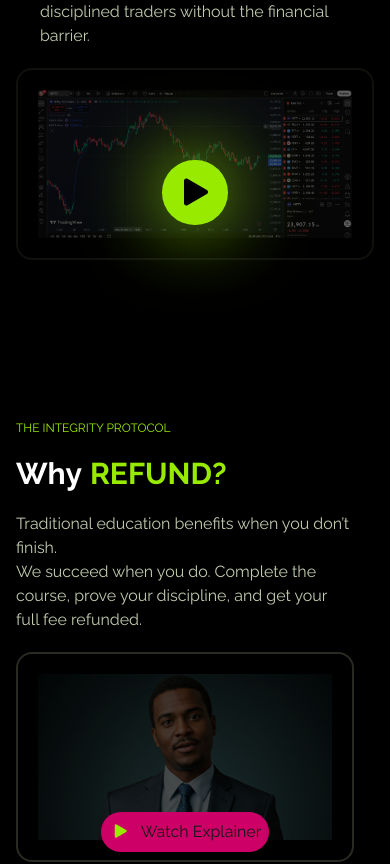
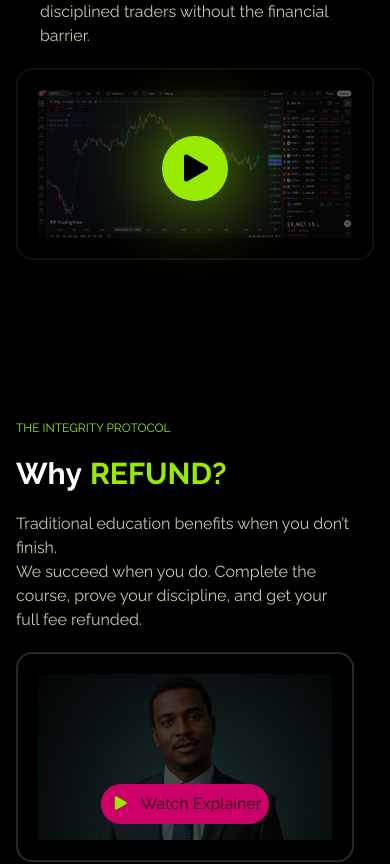
Before and after one commit to bot-rohit/Front-LMS, a Next.js app: page / in a window 390 px wide. Shown: the part 2200-3064 px from the top of the page. Built offline with nearby package versions, Linux system fonts and the light colour scheme.

Commit message:
landing responsive Fix

```diff
--- a/src/components/landing/LeaderBoard/Leader.tsx
+++ b/src/components/landing/LeaderBoard/Leader.tsx
@@ -38,7 +38,7 @@ const Leader = () => {
                         <div className=' flex items-end gap-5'>
                             <div className='flex flex-col items-center gap-3'>
                                 <div className='rounded-full border-4 border-neon-green p-1 size-18'>
-                                    <img src='/assets/nav/person.png' className='w-full h-full rounded-full object-cover' />
+                                    <img src='/assets/Nav/person.png' className='w-full h-full rounded-full object-cover' />
                                 </div>
                                 <div className='px-7 py-13 rounded-t-3xl bg-[#2D3128] flex items-center justify-center text-white text-4xl font-bold'>
                                     2
@@ -51,7 +51,7 @@ const Leader = () => {
                                     </div>
                                 </div>
                                 <div className=' rounded-full border-4 border-neon-green p-1'>
-                                    <img src='/assets/nav/person.png' className='w-full h-full rounded-full object-cover' />
+                                    <img src='/assets/Nav/person.png' className='w-full h-full rounded-full object-cover' />
                                 </div>
                                 <div className='px-7 py-20 rounded-t-3xl bg-neon-green flex items-center justify-center text-black text-5xl font-bold'>
                                     1
--- a/src/components/landing/Refund/WhyRefund.tsx
+++ b/src/components/landing/Refund/WhyRefund.tsx
@@ -61,7 +61,7 @@ const WhyRefund = () => {
                                 <Image src={'/assets/Landing/Mentor.png'} alt='img' height={200} width={200}
                                     className=' absolute z-1
                                                 border-2 border-card-page rounded-2xl w-xl p-5 object-cover opacity-100 '/>
-                                <div className=' absolute z-2 lg:mt-60 mt-40 px-2 py-1 gap-2 rounded-full bg-red-given flex justify-center align-middle items-center'>
+                                <div className=' absolute z-2 lg:mt-60 mt-33 px-2 py-1 gap-2 rounded-full bg-red-given flex justify-center align-middle items-center'>
                                     <i className="bi bi-play-fill text-neon-green text-2xl "></i>
                                     <p>Watch Explainer</p>
 
--- a/src/components/landing/ZeroRisk/Zero.tsx
+++ b/src/components/landing/ZeroRisk/Zero.tsx
@@ -76,7 +76,7 @@ const Zero = () => {
                         className='
                     border-2 border-card-page rounded-2xl w-xl p-5 object-cover opacity-40 '/>
                     <div className='shadow-[0_0_80px_#A6FF00]
-                     absolute z-2 lg:mt-30 mt-23 pl-2.5 pr-2  py-2 rounded-full bg-neon-green flex justify-center align-middle items-center'>
+                     absolute z-2 lg:mt-30 mt-17 pl-2.5 pr-2  py-2 rounded-full bg-neon-green flex justify-center align-middle items-center'>
                         <i className="bi bi-play-fill text-black text-5xl "></i>
 
                     </div>
```
